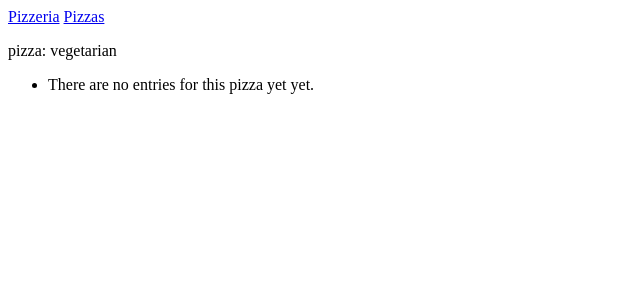
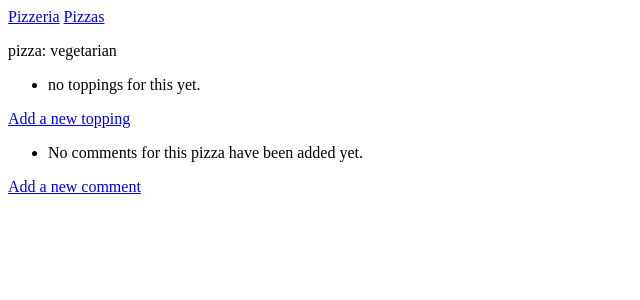
Before and after one commit to doboy57/Python-Final, a Django app: page /pizzas/2/ in a window 1280 px wide. Shown: the top 300 px of the page, without its empty margins (0-640 px from the left). Run offline with Django 3.2, Linux system fonts and the light colour scheme; data comes from the database, SQL or seed files in the repository; both versions use the stored data as it was after the commit.

Commit message:
new comment added

```diff
--- a/pizzas/admin.py
+++ b/pizzas/admin.py
@@ -1,7 +1,9 @@
 from django.contrib import admin
 
-from .models import Pizza, Toppings
+from .models import Pizza, Toppings, Comment
 
 admin.site.register(Pizza)
 
 admin.site.register(Toppings)
+
+admin.site.register(Comment)
--- a/pizzas/models.py
+++ b/pizzas/models.py
@@ -16,3 +16,11 @@ class Toppings(models.Model):
 
     def __str__(self):
         return self.name
+
+class Comment(models.Model):
+    pizza = models.ForeignKey(Pizza, on_delete=models.CASCADE)
+    name = models.CharField(max_length=200)
+    date_added = models.DateTimeField(auto_now_add=True)
+
+    def __str__(self):
+        return self.name
--- a/pizzas/templates/pizzas/base.html
+++ b/pizzas/templates/pizzas/base.html
@@ -3,4 +3,4 @@
     <a href="{% url 'pizzas:pizzas' %}">Pizzas</a>
 </p>
 
-{% block content%}{% endblock content%}
+{% block content %}{% endblock content%}
--- a/pizzas/templates/pizzas/pizza.html
+++ b/pizzas/templates/pizzas/pizza.html
@@ -8,11 +8,37 @@
     {% for t in toppings %}
     <li>
         <p>{{t.name|linebreaks}}</p>
+        <p>
+            <a href="{% url 'pizzas:edit_topping' t.id %}">Edit topping</a>
+        </p>
     </li>
     {% empty %}
-    <li> There are no entries for this pizza yet yet.</li>
+
+    <li> no toppings for this yet.</li>
+
     {% endfor %}
 </ul>
+<p>
+    <a href="{% url 'pizzas:new_topping' pizza.id %}">Add a new topping</a>
+</p>
+<ul>
 
+    {% for comment in comments %}
+    <li>
+        <p> {{ comment.name|linebreaks }}</p>
+    </li>
+    {% empty %}
+
+    <li>No comments for this pizza have been added yet.</li>
+
+    {% endfor %}
+
+    </li>
+
+</ul>
+
+<p>
+    <a href="{% url 'pizzas:new_comment' pizza.id %}">Add a new comment</a>
+</p>
 
 {% endblock content %}
--- a/pizzas/urls.py
+++ b/pizzas/urls.py
@@ -10,4 +10,6 @@ urlpatterns = [
     path("pizzas/<int:pizza_id>/", views.pizza, name="pizza"),
     path('new_pizza/', views.new_pizza, name='new_pizza'),
     path('new_topping/<int:pizza_id>/', views.new_topping, name='new_topping'),
+    path('edit_topping/<int:topping_id>/', views.edit_topping, name='edit_topping'),
+    path('new_comment/<int:pizza_id>/', views.new_comment, name='new_comment'),
 ]
--- a/pizzas/views.py
+++ b/pizzas/views.py
@@ -1,52 +1,55 @@
 from django.shortcuts import render, redirect
-from .models import Pizza, Toppings
-from .forms import PizzaForm, ToppingForm
+from .models import Pizza, Toppings, Comment
+from .forms import PizzaForm, ToppingForm, CommentForm
 
 # Create your views here.
 
+
 def index(request):
     """Homepage"""
-    return render(request, 'pizzas/index.html',)
+    return render(
+        request,
+        "pizzas/index.html",
+    )
+
 
 def pizzas(request):
-    pizzas = Pizza.objects.order_by('date')
+    pizzas = Pizza.objects.order_by("date")
 
-
-    context = {'pizzas':pizzas}
-    return render(request, 'pizzas/pizzas.html', context)
-
+    context = {"pizzas": pizzas}
+    return render(request, "pizzas/pizzas.html", context)
 
 
 def pizza(request, pizza_id):
     pizza = Pizza.objects.get(id=pizza_id)
-    toppings = pizza.toppings_set.order_by('-date_added')
+    toppings = pizza.toppings_set.order_by("-date_added")
+    comments = pizza.comment_set.order_by('-date_added')
+
+    context = {"pizza": pizza, "toppings": toppings, 'comments': comments}
+    return render(request, "pizzas/pizza.html", context)
 
 
-    context = {'pizza': pizza, 'toppings': toppings}
-    return render(request, 'pizzas/pizza.html', context)
-
 def new_pizza(request):
-    if request.method != 'POST':
+    if request.method != "POST":
         form = PizzaForm()
 
     else:
         form = PizzaForm(data=request.POST)
-
 
         if form.is_valid():
             new_pizza = form.save(commit=False)
             new_pizza.owner = request.user
             form.save()
 
+            return redirect("pizzas:pizzas")
+    context = {"form": form}
+    return render(request, "pizzas/new_pizza.html", context)
 
-            return redirect('pizzas:pizzas')
-    context = {'form':form}
-    return render(request, 'pizzas/new_pizza.html', context)
 
 def new_topping(request, pizza_id):
     pizza = Pizza.objects.get(id=pizza_id)
 
-    if request.method != 'POST':
+    if request.method != "POST":
         form = ToppingForm()
 
     else:
@@ -58,8 +61,44 @@ def new_topping(request, pizza_id):
 
             new_topping.save()
 
+            return redirect("pizzas:pizza", pizza_id=pizza_id)
+
+    context = {"form": form, "pizza": pizza}
+    return render(request, "pizzas/new_topping.html", context)
+
+
+def edit_topping(request, topping_id):
+    topping = Toppings.objects.get(id=topping_id)
+    pizza = topping.pizza
+
+    if request.method != "POST":
+        form = ToppingForm(instance=topping)
+    else:
+        form = ToppingForm(instance=topping, data=request.POST)
+
+        if form.is_valid():
+            form.save()
+            return redirect("pizzas:pizza", pizza_id=pizza.id)
+
+    context = {"topping": topping, "pizza": pizza, "form": form}
+    return render(request, 'pizzas/edit_topping.html', context)
+
+def new_comment(request, pizza_id):
+    pizza = Pizza.objects.get(id=pizza_id)
+
+
+    if request.method != 'POST':
+        form = CommentForm()
+
+    else:
+        form = CommentForm(data=request.POST)
+
+        if form.is_valid():
+            new_comment = form.save(commit=False)
+            new_comment.pizza = pizza
+
+            new_comment.save()
             return redirect('pizzas:pizza', pizza_id=pizza_id)
 
-
     context = {'form':form, 'pizza':pizza}
-    return render(request, 'pizzas/new_topping.html', context)
+    return render(request, 'pizzas/new_comment.html', context)
```
Also changed, not shown: pizzas/forms.py (+7 -1 lines), pizzas/templates/pizzas/edit_topping.html (added, +17 -0 lines), pizzas/templates/pizzas/new_comment.html (added, +16 -0 lines), pizzas/templates/pizzas/new_topping.html (added, +17 -0 lines), db.sqlite3, pizzas/migrations/0003_comment.py (added).
